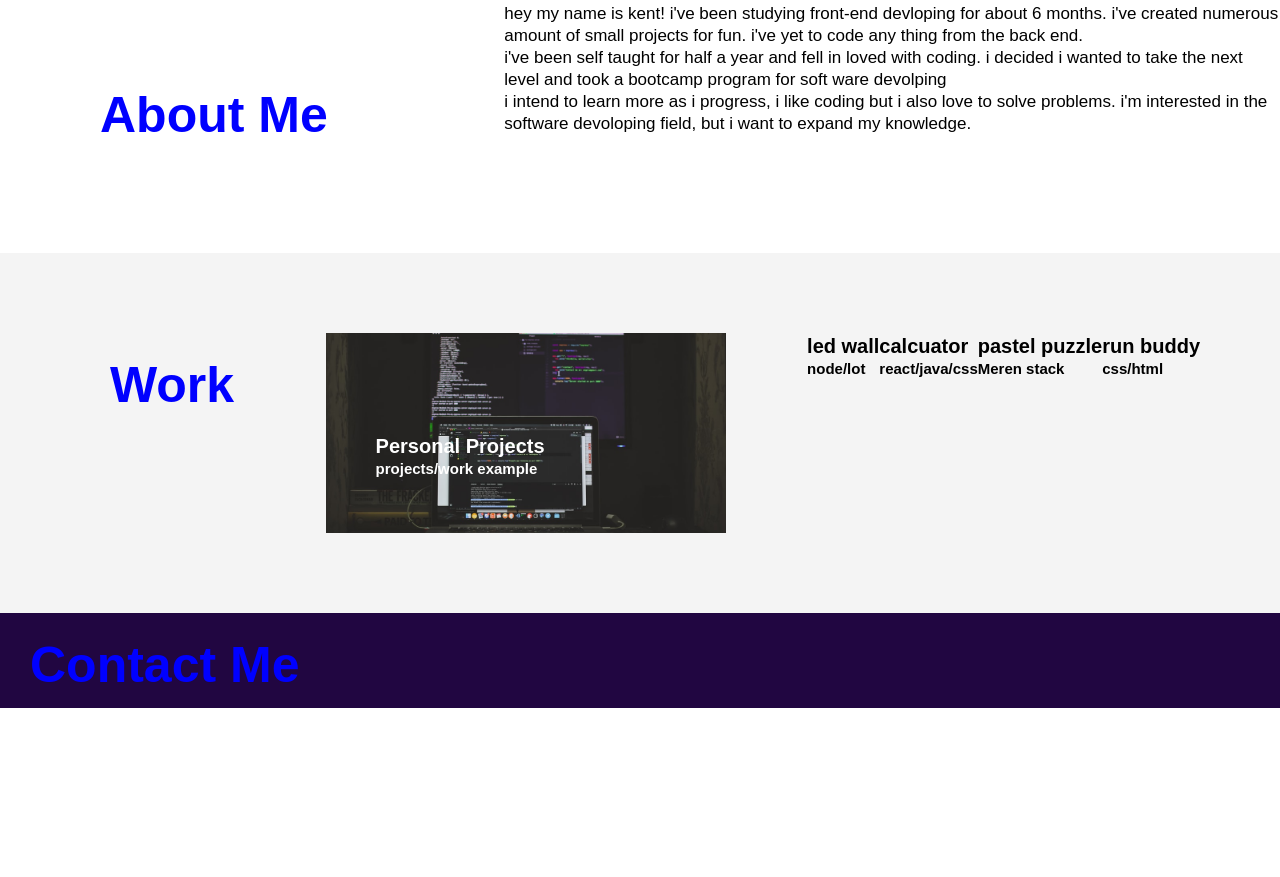
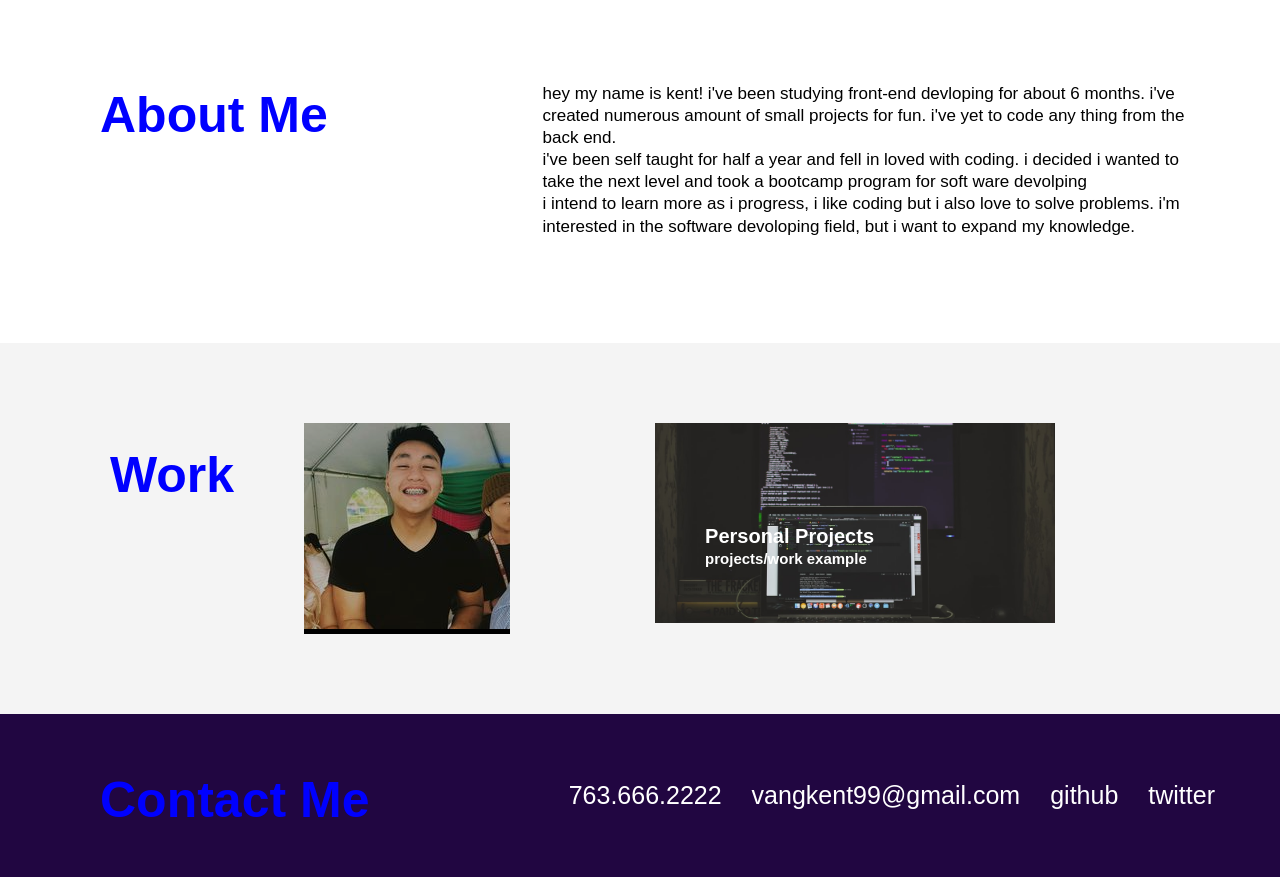
Before and after one commit to kentvang/hw2-portfolio, a plain HTML site: page portfolio.html in a window 1280 px wide. Shown: the part 265-1142 px from the top of the page. Before the commit the page ends 973 px from the top, so only its background shows below. Drawn offline with Linux system fonts and the light colour scheme.

Commit message:
update on website

```diff
--- a/portfolio.html
+++ b/portfolio.html
@@ -25,13 +25,13 @@
 
     </header>
 
-    <div class="hero-box">
+    <div class="hero-box" title="out of space">
         <h1 class="port">Portfolio</h1>
     </div>
 
     <div class="header">
         <h1 class="effect" id="about me "> About Me  </h1>
-            <p> hey my name is kent! i've been studying front-end devloping for about 6 months. i've created numerous amount of small projects for fun.
+            <p class="flexr"> hey my name is kent! i've been studying front-end devloping for about 6 months. i've created numerous amount of small projects for fun.
                 i've yet to code any thing from the back end.<br>
                 i've been self taught for half a year and fell in loved with coding.
                 i decided i wanted to take the next level and took a bootcamp program for soft ware devolping <br>
@@ -39,7 +39,7 @@
                 i'm interested in the software devoloping field, but i want to expand my knowledge. <br>
             </p>
 
-        </div>
+    </div>
     <main>
         <section>
             <div class="view-card">
@@ -47,35 +47,16 @@
             </div>
 
 
-            <div class="viewpoint">
-                <h2>Personal Projects</h2>
+            <div class="viewpoint1 ">
+                <figure class="myphoto"> <img src="asset/css/img/profile.jpg" alt="my-picture"></figure>
+            </div>
+
+            <div class="viewpoint " title="cool-background">
+                <h2> <a href="file:///C:/Users/kentv/OneDrive/Desktop/code%20and%20notes/omnifood/index2.html" class="project">Personal Projects</a></h2>
                     <h3>projects/work example</h3>
             </div>
 
 
-            <div>
-                <h2>led wall</h2>
-                    <h3>node/lot</h3>
-
-            </div>
-
-            <div>
-                <h2>calcuator</h2>
-                    <h3> react/java/css</h3>
-
-            </div>
-
-            <div>
-                <h2> pastel puzzle</h2>
-                    <h3> Meren stack</h3>
-
-            </div>
-
-            <div>
-                <h2> run buddy</h2>
-                    <h3>css/html</h3>
-
-            </div>
 
 
         </section>
@@ -88,14 +69,15 @@
 </body>
 
 <footer>
-    <h1 class="effect" id="contact me">Contact Me</h1>
-        <ul>
-            <li></li>
-            <li></li>
-            <li></li>
-            <li></li>
+    <h1 class="effec effect-foot" id="contact me">Contact Me</h1>
+    <nav>
+        <ul class="foot">
+            <li class="number"> <a class="footy">763.666.2222</a> </li>
+            <li class="email"> <a class="footy">vangkent99@gmail.com </a></li>
+            <li class="github"> <a class="footy" href="https://github.com/kentvang">github</a></li>
+            <li class="twitter"><a class="footy" href="#"> twitter</a></li>
         </ul>
-
+    </nav>
 
 </footer>
 
```
